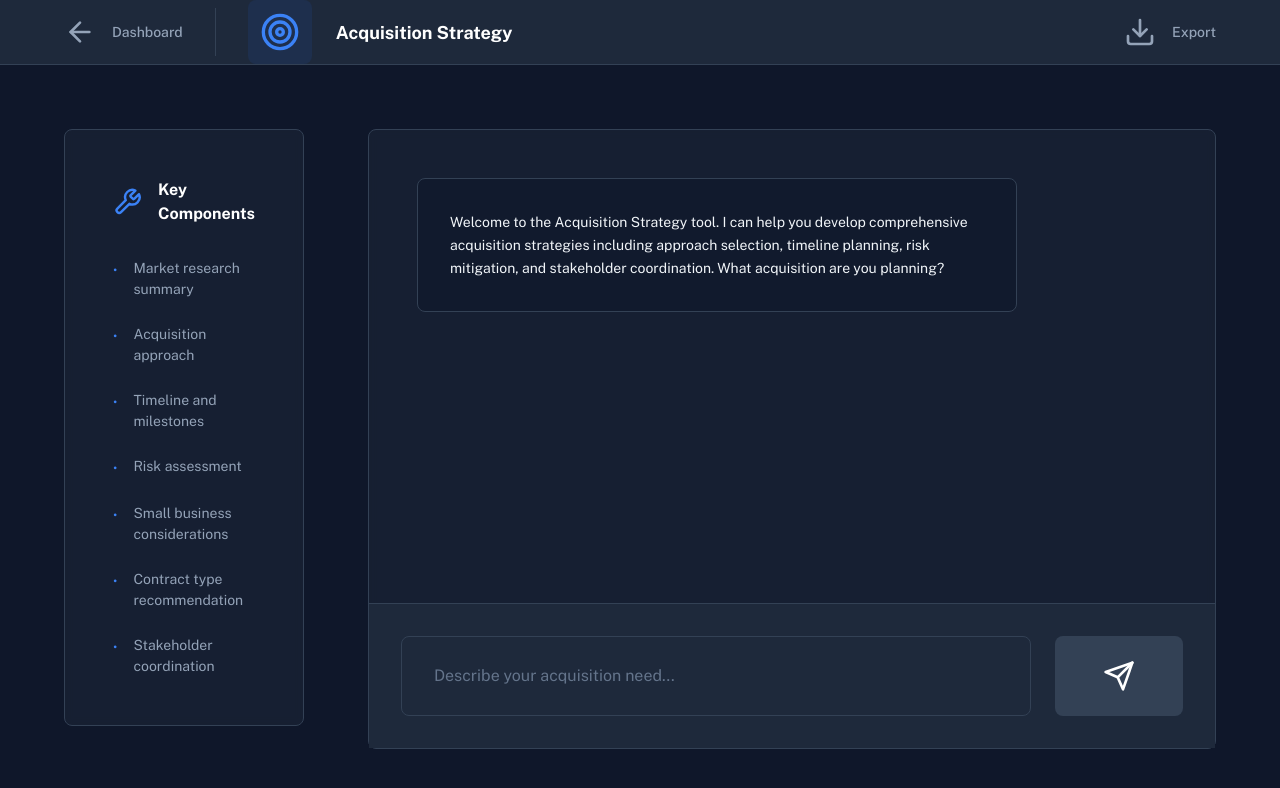
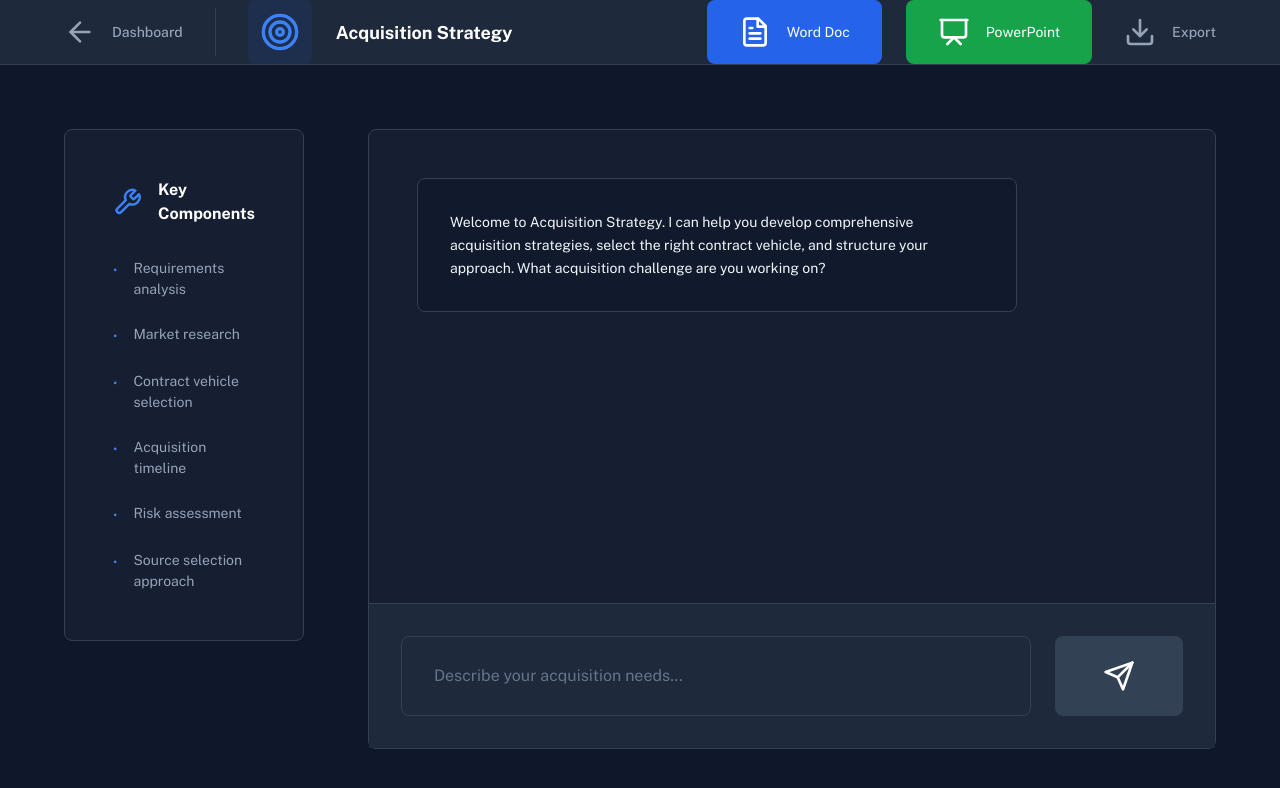
Before and after one commit to jonbmost/rapidacq-frontend, a Next.js app: page /tools/acquisition-strategy in a window 1280 px wide. Shown: the top 788 px of the page. Built offline with nearby package versions, Linux system fonts and the light colour scheme; no server answers.

Commit message:
Add document download buttons to Acquisition Strategy tool

```diff
--- /dev/null
+++ b/app/components/DownloadButtons.tsx
@@ -0,0 +1,96 @@
+'use client';
+
+import { Download, FileText, Presentation } from 'lucide-react';
+import { useState } from 'react';
+
+const BACKEND_URL = process.env.NEXT_PUBLIC_BACKEND_URL || 'https://acquisition-assistant-266001336704.us-central1.run.app';
+
+interface Message {
+  role: 'user' | 'assistant';
+  content: string;
+}
+
+interface DownloadButtonsProps {
+  messages: Message[];
+  toolContext: string;
+}
+
+export default function DownloadButtons({ messages, toolContext }: DownloadButtonsProps) {
+  const [loading, setLoading] = useState<'docx' | 'pptx' | null>(null);
+
+  const downloadDocument = async (type: 'docx' | 'pptx') => {
+    if (messages.length < 2) {
+      alert('Have a conversation first before downloading!');
+      return;
+    }
+
+    setLoading(type);
+
+    try {
+      const response = await fetch(`${BACKEND_URL}/api/documents/generate`, {
+        method: 'POST',
+        headers: { 'Content-Type': 'application/json' },
+        body: JSON.stringify({
+          conversationHistory: messages,
+          documentType: type,
+          toolContext: toolContext
+        }),
+      });
+
+      if (!response.ok) throw new Error('Failed to generate');
+
+      const blob = await response.blob();
+      const url = window.URL.createObjectURL(blob);
+      const a = document.createElement('a');
+      a.href = url;
+      a.download = `${toolContext}-${Date.now()}.${type}`;
+      document.body.appendChild(a);
+      a.click();
+      document.body.removeChild(a);
+      window.URL.revokeObjectURL(url);
+    } catch (error) {
+      alert('Failed to generate document');
+    } finally {
+      setLoading(null);
+    }
+  };
+
+  return (
+    <div className="flex gap-3">
+      <button
+        onClick={() => downloadDocument('docx')}
+        disabled={loading !== null}
+        className="flex items-center gap-2 px-4 py-2 bg-blue-600 text-white rounded-lg hover:bg-blue-700 disabled:bg-gray-400 transition text-sm"
+      >
+        {loading === 'docx' ? (
+          <>
+            <div className="w-4 h-4 border-2 border-white border-t-transparent rounded-full animate-spin"></div>
+            <span>Generating...</span>
+          </>
+        ) : (
+          <>
+            <FileText className="w-4 h-4" />
+            <span>Word Doc</span>
+          </>
+        )}
+      </button>
+      <button
+        onClick={() => downloadDocument('pptx')}
+        disabled={loading !== null}
+        className="flex items-center gap-2 px-4 py-2 bg-green-600 text-white rounded-lg hover:bg-green-700 disabled:bg-gray-400 transition text-sm"
+      >
+        {loading === 'pptx' ? (
+          <>
+            <div className="w-4 h-4 border-2 border-white border-t-transparent rounded-full animate-spin"></div>
+            <span>Generating...</span>
+          </>
+        ) : (
+          <>
+            <Presentation className="w-4 h-4" />
+            <span>PowerPoint</span>
+          </>
+        )}
+      </button>
+    </div>
+  );
+}
--- a/app/tools/acquisition-strategy/page.tsx
+++ b/app/tools/acquisition-strategy/page.tsx
@@ -1,8 +1,10 @@
 'use client';
 
 import { useState } from 'react';
+import { useRouter } from 'next/navigation';
 import Link from 'next/link';
 import { Target, ArrowLeft, Send, Loader2, Download, Wrench } from 'lucide-react';
+import DownloadButtons from '@/app/components/DownloadButtons';
 
 const BACKEND_URL = process.env.NEXT_PUBLIC_BACKEND_URL || 'https://acquisition-assistant-266001336704.us-central1.run.app';
 
@@ -12,10 +14,11 @@ interface Message {
 }
 
 export default function AcquisitionStrategyPage() {
+  const router = useRouter();
   const [messages, setMessages] = useState<Message[]>([
     {
       role: 'assistant',
-      content: 'Welcome to the Acquisition Strategy tool. I can help you develop comprehensive acquisition strategies including approach selection, timeline planning, risk mitigation, and stakeholder coordination. What acquisition are you planning?'
+      content: 'Welcome to Acquisition Strategy. I can help you develop comprehensive acquisition strategies, select the right contract vehicle, and structure your approach. What acquisition challenge are you working on?'
     }
   ]);
   const [input, setInput] = useState('');
@@ -95,6 +98,8 @@ export default function AcquisitionStrategyPage() {
                 </div>
               </div>
             </div>
+            <div className="flex items-center gap-4">
+              <DownloadButtons messages={messages} toolContext="acquisition-strategy" />
               <button
                 onClick={exportConversation}
                 className="flex items-center space-x-2 text-slate-400 hover:text-white transition"
@@ -104,12 +109,13 @@ export default function AcquisitionStrategyPage() {
               </button>
             </div>
           </div>
+        </div>
       </header>
 
       {/* Main Content */}
       <main className="max-w-7xl mx-auto px-4 sm:px-6 lg:px-8 py-8">
         <div className="grid lg:grid-cols-4 gap-8">
-          {/* Left Sidebar - Guide */}
+          {/* Left Sidebar */}
           <div className="lg:col-span-1">
             <div className="bg-slate-800/50 backdrop-blur-sm border border-slate-700 rounded-lg p-6 sticky top-8">
               <h3 className="font-bold text-white mb-4 flex items-center">
@@ -119,15 +125,19 @@ export default function AcquisitionStrategyPage() {
               <ul className="space-y-3 text-sm text-slate-400">
                 <li className="flex items-start">
                   <span className="text-blue-500 mr-2 mt-0.5">•</span>
-                  <span>Market research summary</span>
+                  <span>Requirements analysis</span>
                 </li>
                 <li className="flex items-start">
                   <span className="text-blue-500 mr-2 mt-0.5">•</span>
-                  <span>Acquisition approach</span>
+                  <span>Market research</span>
                 </li>
                 <li className="flex items-start">
                   <span className="text-blue-500 mr-2 mt-0.5">•</span>
-                  <span>Timeline and milestones</span>
+                  <span>Contract vehicle selection</span>
+                </li>
+                <li className="flex items-start">
+                  <span className="text-blue-500 mr-2 mt-0.5">•</span>
+                  <span>Acquisition timeline</span>
                 </li>
                 <li className="flex items-start">
                   <span className="text-blue-500 mr-2 mt-0.5">•</span>
@@ -135,24 +145,15 @@ export default function AcquisitionStrategyPage() {
                 </li>
                 <li className="flex items-start">
                   <span className="text-blue-500 mr-2 mt-0.5">•</span>
-                  <span>Small business considerations</span>
-                </li>
-                <li className="flex items-start">
-                  <span className="text-blue-500 mr-2 mt-0.5">•</span>
-                  <span>Contract type recommendation</span>
-                </li>
-                <li className="flex items-start">
-                  <span className="text-blue-500 mr-2 mt-0.5">•</span>
-                  <span>Stakeholder coordination</span>
+                  <span>Source selection approach</span>
                 </li>
               </ul>
             </div>
           </div>
 
-          {/* Right Content - Chat Interface */}
+          {/* Chat Area */}
           <div className="lg:col-span-3">
             <div className="bg-slate-800/50 backdrop-blur-sm border border-slate-700 rounded-lg flex flex-col" style={{ height: 'calc(100vh - 180px)' }}>
-              {/* Messages */}
               <div className="flex-1 overflow-y-auto p-6 space-y-4">
                 {messages.map((message, index) => (
                   <div
@@ -180,14 +181,13 @@ export default function AcquisitionStrategyPage() {
                 )}
               </div>
 
-              {/* Input */}
               <form onSubmit={handleSubmit} className="p-4 border-t border-slate-700 bg-[#1e293b]">
                 <div className="flex space-x-3">
                   <input
                     type="text"
                     value={input}
                     onChange={(e) => setInput(e.target.value)}
-                    placeholder="Describe your acquisition need..."
+                    placeholder="Describe your acquisition needs..."
                     className="flex-1 px-4 py-3 bg-slate-800 border border-slate-700 rounded-lg text-white placeholder-slate-500 focus:outline-none focus:ring-2 focus:ring-blue-500 focus:border-transparent"
                     disabled={loading}
                   />
```
Also changed, not shown: 2 other files (tests, documents, lock files or other folders). Lines whose indentation alone changed are shown as unchanged.
